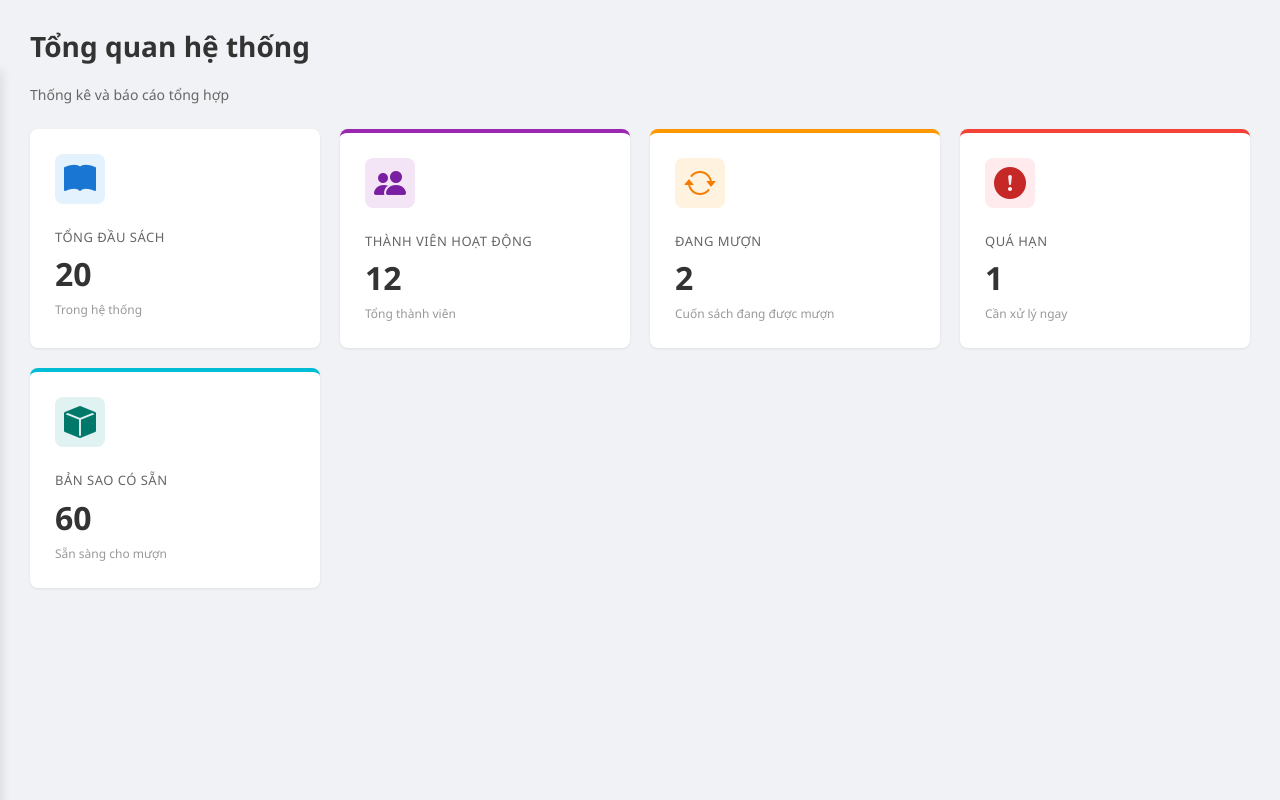
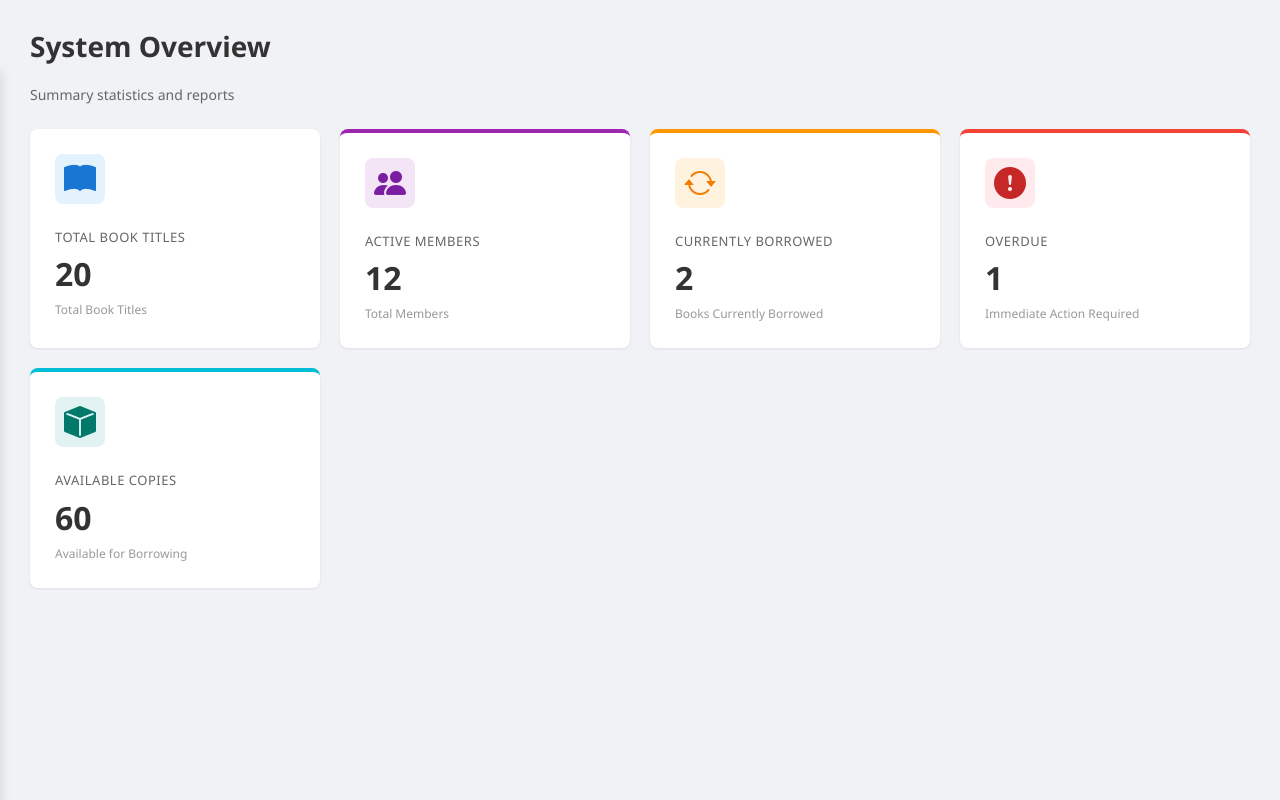
Before and after one commit to Dung1303/library_management_MVC, a PHP site: page /admin in a window 1280 px wide. Run offline with PHP 8.4, Linux system fonts and the light colour scheme; data comes from the database, SQL or seed files in the repository.

Commit message:
Switch to English for overview

```diff
--- a/app/views/admin/overview.php
+++ b/app/views/admin/overview.php
@@ -1,7 +1,8 @@
 <div class="admin-overview">
     <div class="overview-header mb-4">
-        <h1>Tổng quan hệ thống</h1>
-        <p>Thống kê và báo cáo tổng hợp</p>
+        <h1>System Overview</h1>
+        <p>Summary statistics and reports</p>
+
     </div>
 
     <div class="stats-grid">
@@ -9,9 +10,9 @@
         <div class="stat-card books">
             <div class="stat-icon books"><i class="bi bi-book-fill"></i></div>
             <div class="stat-content">
-                <div class="stat-label">Tổng đầu sách</div>
+                <div class="stat-label">Total Book Titles</div>
                 <div class="stat-value"><?php echo isset($totalBooks) ? $totalBooks : 0; ?></div>
-                <div class="stat-description">Trong hệ thống</div>
+                <div class="stat-description">Total Book Titles</div>
             </div>
         </div>
 
@@ -19,9 +20,9 @@
         <div class="stat-card members">
             <div class="stat-icon members"><i class="bi bi-people-fill"></i></div>
             <div class="stat-content">
-                <div class="stat-label">Thành viên hoạt động</div>
+                <div class="stat-label">Active Members</div>
                 <div class="stat-value"><?php echo isset($totalMembers) ? $totalMembers : 0; ?></div>
-                <div class="stat-description">Tổng thành viên</div>
+                <div class="stat-description">Total Members</div>
             </div>
         </div>
 
@@ -29,9 +30,9 @@
         <div class="stat-card borrowing">
             <div class="stat-icon borrowing"><i class="bi bi-arrow-repeat"></i></div>
             <div class="stat-content">
-                <div class="stat-label">Đang mượn</div>
+                <div class="stat-label">Currently Borrowed</div>
                 <div class="stat-value"><?php echo isset($newBooksThisMonth) ? $newBooksThisMonth : 0; ?></div>
-                <div class="stat-description">Cuốn sách đang được mượn</div>
+                <div class="stat-description">Books Currently Borrowed</div>
             </div>
         </div>
 
@@ -39,9 +40,9 @@
         <div class="stat-card overdue">
             <div class="stat-icon overdue"><i class="bi bi-exclamation-circle-fill"></i></div>
             <div class="stat-content">
-                <div class="stat-label">Quá hạn</div>
+                <div class="stat-label">Overdue</div>
                 <div class="stat-value"><?php echo isset($overdueBooks) ? $overdueBooks : 0; ?></div>
-                <div class="stat-description">Cần xử lý ngay</div>
+                <div class="stat-description">Immediate Action Required</div>
             </div>
         </div>
 
@@ -49,9 +50,9 @@
         <div class="stat-card available">
             <div class="stat-icon available"><i class="bi bi-box-fill"></i></div>
             <div class="stat-content">
-                <div class="stat-label">Bản sao có sẵn</div>
+                <div class="stat-label">Available Copies</div>
                 <div class="stat-value"><?php echo isset($availableBooks) ? $availableBooks : 0; ?></div>
-                <div class="stat-description">Sẵn sàng cho mượn</div>
+                <div class="stat-description">Available for Borrowing</div>
             </div>
         </div>
     </div>
```
